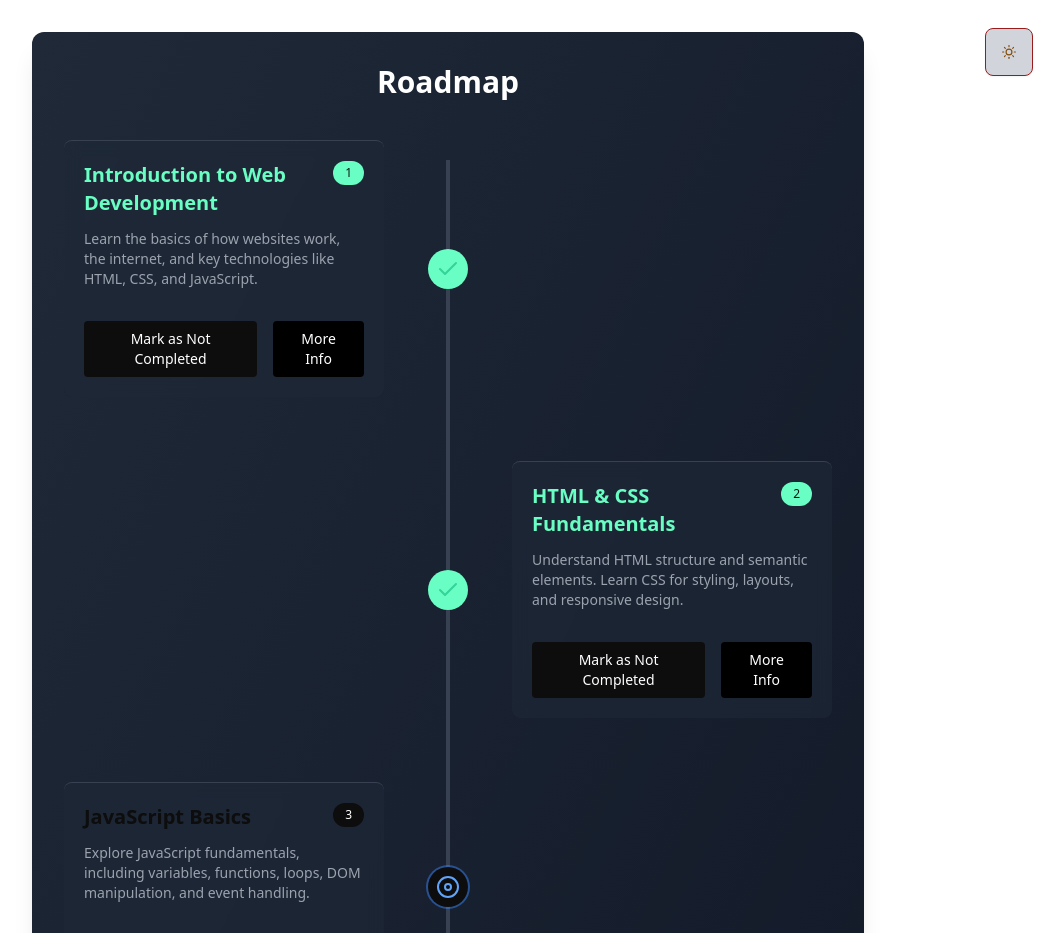
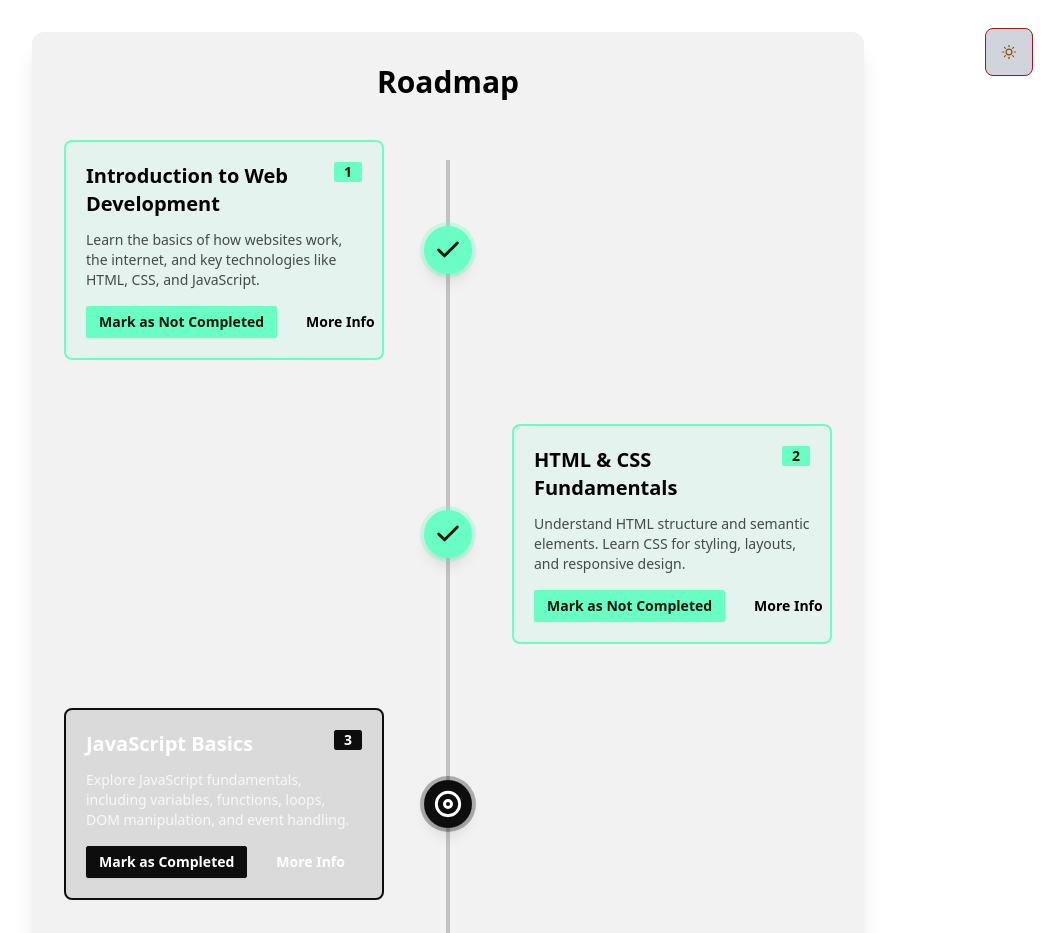
Before and after one commit to ashwinn-si/pathFinderSSN, a React (Create React App) app in the folder client/: page /roadMap in a window 1280 px wide. Shown: the top 933 px of the page, without its empty margins (192-1256 px from the left). Built offline with nearby package versions, Linux system fonts and the light colour scheme.

Commit message:
roadmap over

```diff
--- a/client/src/Pages/RoadMapPage.js
+++ b/client/src/Pages/RoadMapPage.js
@@ -52,14 +52,13 @@ function RoadMapPage() {
 
   return (
     <div className="w-full max-w-4xl mx-auto p-8">
-      <div className="bg-gradient-to-br from-gray-800 to-gray-900 rounded-xl p-8 shadow-xl relative">
+      <div className="bg-base-200 rounded-xl p-8 shadow-xl relative">
         <div className="mb-10 text-center">
-          <h1 className="text-3xl font-bold text-white mb-2">Roadmap</h1>
-
+          <h1 className="text-3xl font-bold text-base-content mb-2">Roadmap</h1>
         </div>
 
         {/* Main vertical line for desktop */}
-        <div className="hidden md:block absolute left-1/2 top-32 bottom-20 w-1 bg-gray-700 -translate-x-1/2 z-0"></div>
+        <div className="hidden md:block absolute left-1/2 top-32 bottom-20 w-1 bg-base-content/20 -translate-x-1/2 z-0"></div>
 
         <div className="relative z-10">
           {roadmapData.map((item, index) => (
@@ -67,58 +66,76 @@ function RoadMapPage() {
               <div className={`flex flex-col md:flex-row items-start md:items-center gap-4 ${index % 2 === 1 ? "md:flex-row-reverse" : ""}`}>
                 {/* Roadmap Content */}
                 <div className="w-full md:w-5/12 group">
-                  <div className="bg-gray-800/60 backdrop-blur rounded-lg p-5 border-t border-gray-700 hover:bg-gray-800/80 transition-colors relative">
+                  <div className={`backdrop-blur rounded-lg p-5 transition-all duration-300 ${
+                    item.status === "completed" ? "bg-success/10 border-2 border-success hover:bg-success/20" :
+                    item.status === "current" ? "bg-primary/10 border-2 border-primary hover:bg-primary/20" :
+                    "bg-base-100 border border-base-300 hover:bg-base-200"
+                  }`}>
                     <div className="flex justify-between items-start mb-3">
-                      <h3 className={`text-xl font-semibold ${item.status === "completed" ? "text-success" : item.status === "current" ? "text-primary" : "text-gray-300"}`}>
+                      <h3 className={`text-xl font-semibold ${
+
+                        item.status === "current" ? "text-primary-content" :
+                        "text-base-content"
+                      }`}>
                         {item.title}
                       </h3>
-                      <span
-                        className={`inline-flex items-center px-3 py-1 text-xs font-medium rounded-full
-                            ${item.status === "completed" ? "bg-success text-success-content" :
-                            item.status === "current" ? "bg-primary text-primary-content" :
-                            "bg-gray-900 text-gray-400"}`}
-                        >
+                      <span className={`badge ${
+                        item.status === "completed" ? "badge-success text-success-content font-bold" :
+                        item.status === "current" ? "badge-primary text-primary-content font-bold" :
+                        "badge-ghost"
+                      }`}>
                         {index + 1}
                       </span>
+                    </div>
+                    <p className={`text-sm mb-4 ${
 
-                    </div>
-                    <p className="text-gray-400 text-sm mb-4">{item.description}</p>
+                      item.status === "current" ? "text-primary-content/80" :
+                      "text-base-content/70"
+                    }`}>
+                      {item.description}
+                    </p>
 
-
-                    {/* Mark as Completed Button */}
-                    <div className="flex gap-4">
+                    {/* Action Buttons */}
+                    <div className="flex gap-4 flex-col lg:flex-row">
                       <button
                         onClick={() => updateStatus(item.id)}
-                            className="mt-4 px-4 py-2 text-sm font-medium text-white rounded transition-colors bg-primary hover:bg-primary-focus"
+                        className={`btn btn-sm ${
+                          item.status === "completed" ? "btn-success text-success-content" :
+                          item.status === "current" ? "btn-primary text-primary-content" :
+                          "btn-neutral"
+                        }`}
                       >
                         {item.status === "completed" ? "Mark as Not Completed" : "Mark as Completed"}
                       </button>
 
-                        <button
-                            className="mt-4 px-4 py-2 text-sm font-medium text-white rounded transition-colors bg-neutral hover:bg-neutral-focus"
-                        >
+                      <button className={`btn btn-sm btn-ghost ${
+                        item.status === "current" ? "text-primary-content" :
+                        "text-base-content"
+                      }`}>
                         More Info
                       </button>
                     </div>
-
                   </div>
                 </div>
 
                 {/* Center Node */}
                 <div className="md:absolute left-1/2 -translate-x-1/2 hidden md:flex">
-                  <div className={`w-10 h-10 rounded-full flex items-center justify-center ${item.status === "completed" ? "bg-success" : item.status === "current" ? "bg-primary ring-2 ring-primary-focus/50" : "bg-gray-800"}`}>
-                    {/* Status Icon */}
+                  <div className={`w-12 h-12 rounded-full flex items-center justify-center shadow-lg transition-all duration-300 ${
+                    item.status === "completed" ? "bg-success text-success-content ring-4 ring-success/30" :
+                    item.status === "current" ? "bg-primary text-primary-content ring-4 ring-primary/30" :
+                    "bg-base-300 text-base-content ring-2 ring-base-content/20"
+                  }`}>
                     {item.status === "completed" ? (
-                      <svg className="w-6 h-6" viewBox="0 0 24 24" fill="none" stroke="#34d399" strokeWidth="2" strokeLinecap="round" strokeLinejoin="round">
+                      <svg className="w-7 h-7" viewBox="0 0 24 24" fill="none" stroke="currentColor" strokeWidth="2.5" strokeLinecap="round" strokeLinejoin="round">
                         <polyline points="20 6 9 17 4 12" />
                       </svg>
                     ) : item.status === "current" ? (
-                      <svg className="w-6 h-6 animate-pulse" viewBox="0 0 24 24" fill="none" stroke="#60a5fa" strokeWidth="2" strokeLinecap="round" strokeLinejoin="round">
+                      <svg className="w-7 h-7 animate-pulse" viewBox="0 0 24 24" fill="none" stroke="currentColor" strokeWidth="2.5" strokeLinecap="round" strokeLinejoin="round">
                         <circle cx="12" cy="12" r="10" />
                         <circle cx="12" cy="12" r="3" />
                       </svg>
                     ) : (
-                      <svg className="w-6 h-6" viewBox="0 0 24 24" fill="none" stroke="#9ca3af" strokeWidth="2" strokeLinecap="round" strokeLinejoin="round">
+                      <svg className="w-7 h-7" viewBox="0 0 24 24" fill="none" stroke="currentColor" strokeWidth="2" strokeLinecap="round" strokeLinejoin="round">
                         <circle cx="12" cy="12" r="10" />
                         <polyline points="12 6 12 12 16 14" />
                       </svg>
@@ -129,16 +146,6 @@ function RoadMapPage() {
             </div>
           ))}
         </div>
-
-        {/* Legend */}
-        <div className="absolute bottom-6 right-6 p-3 bg-gray-800/60 backdrop-blur rounded-lg">
-          <p className="text-gray-400 text-sm">Legend:</p>
-          <div className="flex gap-4 text-sm">
-            <span className="flex items-center text-success">✔ Completed</span>
-            <span className="flex items-center text-primary">● Current</span>
-            <span className="flex items-center text-gray-400">○ Upcoming</span>
-          </div>
-        </div>
       </div>
     </div>
   );
```
Lines whose indentation alone changed are shown as unchanged.
